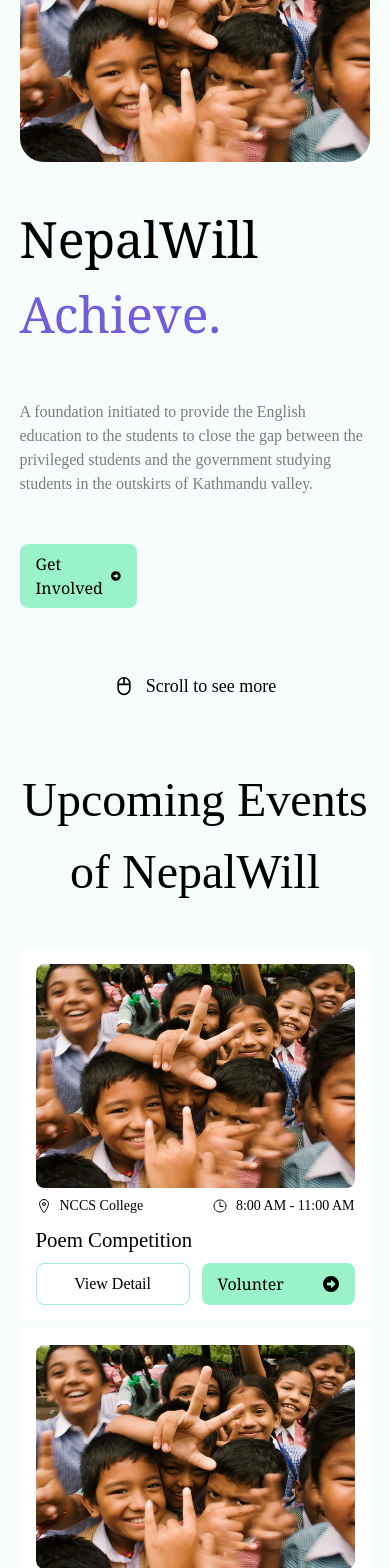
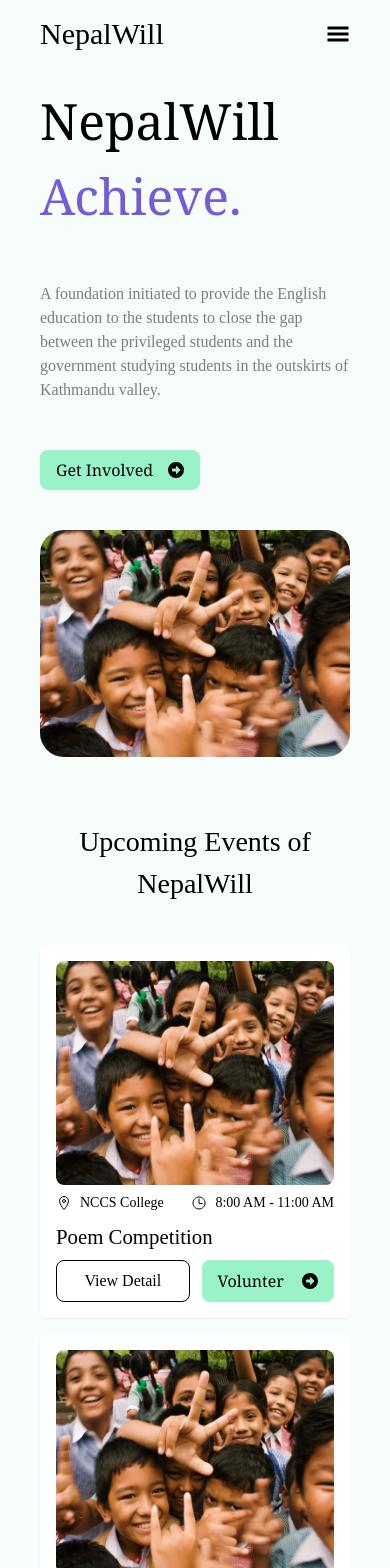
Before and after one commit to phuyalbish/nepalwill-frontend, a React (Vite) app: page / in a window 390 px wide. Shown: the top 1568 px of the page. Built offline with nearby package versions, Linux system fonts and the light colour scheme.

Commit message:
Made responsive

```diff
--- a/src/components/Navbar.jsx
+++ b/src/components/Navbar.jsx
@@ -1,6 +1,7 @@
 import { useState, useEffect } from "react";
 import { GiHamburgerMenu } from "react-icons/gi";
 import { IconContext } from "react-icons";
+import MainButton from "@/components/buttons/MainButton";
 import clsx from "clsx";
 
 const Navbar = () => {
@@ -62,16 +63,10 @@ const Navbar = () => {
           </ul>
         </div>
 
-                <div className="hidden md:block">
-                    <button className="px-[1rem] py-[0.5rem]">
-                        Get Involved
-                    </button>
+        <div className="hidden md:flex flex-grow-0">
+          <MainButton text="Get Involved" />
         </div>
-
-                <div
-                    className="block md:hidden"
-                    onClick={toggleNavbarVisibility}
-                >
+        <div className="block md:hidden" onClick={toggleNavbarVisibility}>
           <IconContext.Provider value={{ size: "1.5rem" }}>
             <GiHamburgerMenu />
           </IconContext.Provider>
--- a/src/components/buttons/SecondaryButton.jsx
+++ b/src/components/buttons/SecondaryButton.jsx
@@ -5,7 +5,7 @@ import { FaCircleRight } from "react-icons/fa6";
 function SecondaryButton({ text, onClick }) {
   return (
     <div
-      className="border w-full border-primary rounded-lg py-2 px-4  cursor-default hover:bg-dark-primary flex gap-2 justify-center items-center "
+      className="border w-full border-black hover:border-accent hover:text-accent rounded-lg py-2 px-4  cursor-default  flex gap-2 justify-center items-center "
       onClick={onClick}
     >
       {text}
--- a/src/components/tiles/EventTile.jsx
+++ b/src/components/tiles/EventTile.jsx
@@ -11,7 +11,7 @@ function EventTile({ title, venue, timeEnd, timeStart }) {
   };
 
   return (
-    <div class="flex flex-col p-[1rem] bg-white md:w-[20rem] flex-grow md:flex-grow-0 rounded-md gap-2">
+    <div class="flex flex-col p-[1rem] bg-white md:w-[19rem] flex-grow md:flex-grow-0 rounded-md gap-2 shadow-sm hover:shadow-md">
       <img src={logo} alt="" className=" h-[14rem] rounded-lg" />
       <div className="flex justify-between font-light gap-3">
         <div className="flex gap-2 items-center justify-center">
--- a/src/index.css
+++ b/src/index.css
@@ -6,7 +6,7 @@
   --primary: #99f2c8;
   --secondary: #89a2e5;
   --accent: #735bda;
-  --dark-primary: #8cffc9;
+  --dark-primary: #3ce293;
   --background: #f6fdfa;
   --dark-background: #e7f2ed;
   --text: #000000;
--- a/src/pages/landingpage/SplashSection.jsx
+++ b/src/pages/landingpage/SplashSection.jsx
@@ -18,8 +18,8 @@ export default function SplashSection() {
   };
 
   return (
-    <div className="flex flex-col  w-full gap-16">
-      <div className="flex flex-col-reverse md:flex-row  h-[30rem] justify-between items-center gap-10">
+    <div className="flex flex-col w-full gap-20">
+      <div className="flex flex-col md:flex-row justify-between items-center gap-10">
         <div className="flex flex-col gap-[3rem]">
           <div className="text-[50px] heading-font ">
             NepalWill{" "}
@@ -33,13 +33,17 @@ export default function SplashSection() {
             government studying students in the outskirts of Kathmandu valley.
           </div>
 
-          <div className="flex md:w-1/4 w-1/3 animate-slideUp">
+          <div className="flex w-[10rem] animate-slideUp">
             <MainButton text="Get Involved" onClick={handleClick} />
           </div>
         </div>
-        <img src={logo} alt="" className="h-full rounded-3xl" />
+        <img
+          src={logo}
+          alt=""
+          className="sm:w-auto w-full lg:h-[30rem]  md:h-[24rem] h-auto  rounded-3xl"
+        />
       </div>
-      <div className="flex gap-3 text-lg justify-center items-center animate-bounce ">
+      <div className="sm:flex gap-3 text-lg justify-center items-center animate-bounce hidden ">
         <MdOutlineMouse className="text-xl" />
         <p>Scroll to see more</p>
       </div>
--- a/src/pages/landingpage/UpcomingEvents.jsx
+++ b/src/pages/landingpage/UpcomingEvents.jsx
@@ -26,37 +26,13 @@ export default function UpcomingEvents() {
       timeStart: "8:00 AM",
       timeEnd: "11:00 AM",
     },
-    {
-      title: "Art Workshop",
-      venue: "ABC Academy",
-      timeStart: "10:00 AM",
-      timeEnd: "1:00 PM",
-    },
-    {
-      title: "Music Concert",
-      venue: "XYZ Hall",
-      timeStart: "6:00 PM",
-      timeEnd: "9:00 PM",
-    },
-    {
-      title: "Poem Competition",
-      venue: "NCCS College",
-      timeStart: "8:00 AM",
-      timeEnd: "11:00 AM",
-    },
-    {
-      title: "Art Workshop",
-      venue: "ABC Academy",
-      timeStart: "10:00 AM",
-      timeEnd: "1:00 PM",
-    },
   ];
   return (
     <div className="flex flex-col justify-center gap-10">
-      <div className="text-[3rem] w-full text-center">
+      <div className="sm:text-[3rem] text-[1.75rem] w-full text-center">
         Upcoming Events of NepalWill
       </div>
-      <div className="flex flex-wrap gap-2 lg:justify-start justify-center flex-grow-0 ">
+      <div className="flex flex-wrap gap-4  justify-center flex-grow-0 animate-slideUpEvent">
         {events.map((event, index) => (
           <EventTile
             key={index}
--- a/src/views/LandingPage.jsx
+++ b/src/views/LandingPage.jsx
@@ -1,10 +1,13 @@
+import PageLayout from "@/components/layouts/PageLayout.jsx";
 import SplashSection from "@/pages/landingpage/SplashSection";
 import UpcomingEvents from "@/pages/landingpage/UpcomingEvents";
 export default function LandingPage() {
   return (
-    <div className="flex flex-col w-[90vw] m-auto gap-16 mt-32">
-      <SplashSection />
-      <UpcomingEvents />
-    </div>
+    <PageLayout>
+      <div className="flex flex-col sm:w-[90vw] m-auto gap-16 md:mt-24">
+        <SplashSection />
+        <UpcomingEvents />
+      </div>
+    </PageLayout>
   );
 }
--- a/tailwind.config.js
+++ b/tailwind.config.js
@@ -5,8 +5,13 @@ export default {
     extend: {
       keyframes: {
         slideUp: {
-          "0%": { transform: "translateY(50px)", opacity: 0 },
-          "100%": { transform: "translateY(0)", opacity: 1 },
+          "0%": { transform: "translateX(-50px)", opacity: 0 },
+          "100%": { transform: "translateX(0)", opacity: 1 },
+        },
+
+        slideUpEvent: {
+          "0%": { transform: "translateX(-400px)", opacity: 0.6 },
+          "100%": { transform: "translateX(0)", opacity: 1 },
         },
         bounce: {
           "0%, 100%": { transform: "translateY(0)", opacity: 1 },
@@ -14,6 +19,7 @@ export default {
         },
       },
       animation: {
+        slideUpEvent: "slideUpEvent 0.5s ease-in",
         slideUp: "slideUp 0.5s ease-in",
         bounce: "bounce 3s cubic-bezier(0.25, 1, 0.5, 1) infinite",
       },
```
Also changed, not shown: 1 other file (tests, documents, lock files or other folders). Lines whose indentation alone changed are shown as unchanged.
